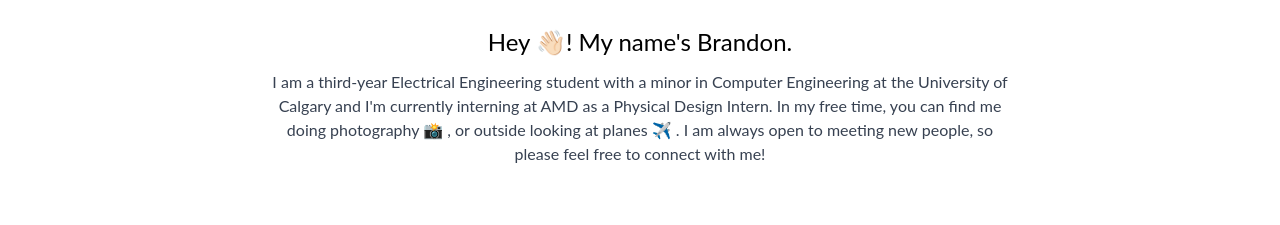
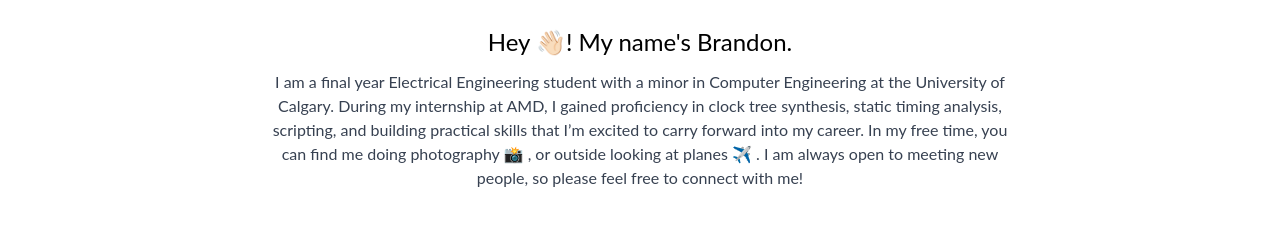
Before and after one commit to brandofong/brandofong.com, a React (Create React App) app: page / in a window 1280 px wide. Shown: the part 409-634 px from the top of the page. Built offline with nearby package versions, Linux system fonts and the light colour scheme.

Commit message:
updated resume and home/experience

```diff
--- a/src/components/Home.jsx
+++ b/src/components/Home.jsx
@@ -29,10 +29,12 @@ const Home = () => {
               Hey 👋🏻! My name's Brandon.
             </h1>
             <p className="text-center text-md  text-gray-700  ">
-              I am a third-year Electrical Engineering student with a minor in
-              Computer Engineering at the University of Calgary and I'm
-              currently interning at AMD as a Physical Design Intern. In my free
-              time, you can find me doing photography 📸 , or outside looking at
+              I am a final year Electrical Engineering student with a minor in
+              Computer Engineering at the University of Calgary. During my
+              internship at AMD, I gained proficiency in clock tree synthesis,
+              static timing analysis, scripting, and building practical skills
+              that I’m excited to carry forward into my career. In my free time,
+              you can find me doing photography 📸 , or outside looking at
               planes ✈️ . I am always open to meeting new people, so please feel
               free to connect with me!
             </p>
--- a/src/components/experience.jsx
+++ b/src/components/experience.jsx
@@ -13,7 +13,7 @@ const Experience = () => {
     {
       company: "AMD ",
       jobDescription: "Physical Design Intern",
-      length: "May 2024 - Present",
+      length: "May 2024 - Aug. 2025",
       imageUrl: amd,
       area: "Markham, ON",
     },
```
Also changed, not shown: 2 other files (tests, documents, lock files or other folders).
